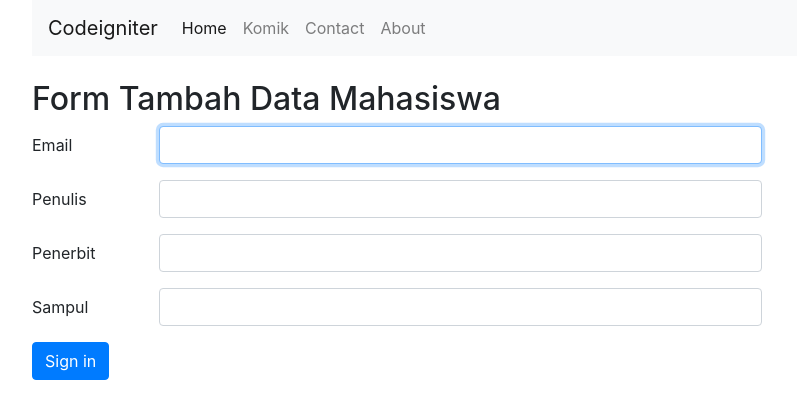
After one commit to AnasMaruf/ci8app, a CodeIgniter 4 app: template app/Views/komik/create.php in a window 1280 px wide. The commit adds this page. Shown: the top 419 px of the page, without its empty margins (53-850 px from the left). Run offline with PHP 8.4 and a stand-in for CodeIgniter, Linux system fonts and the light colour scheme; the template is opened without the code that fills it, so the values that code supplies are empty; some libraries are stand-ins or nearby versions.

Commit message:
Menambahkan method detail dan create

```diff
--- a/app/Config/Routes.php
+++ b/app/Config/Routes.php
@@ -32,6 +32,8 @@ $routes->setAutoRoute(true);
 // We get a performance increase by specifying the default
 // route since we don't have to scan directories.
 $routes->get('/', 'Pages::index');
+$routes->get('/komik/create', 'komik::create');
+$routes->get('/komik/(:any)', 'komik::detail/$1');
 
 /*
  * --------------------------------------------------------------------
--- a/app/Controllers/BaseController.php
+++ b/app/Controllers/BaseController.php
@@ -54,5 +54,6 @@ class BaseController extends Controller
 		// Preload any models, libraries, etc, here.
 		//--------------------------------------------------------------------
 		// E.g.: $this->session = \Config\Services::session();
+		session();
 	}
 }
--- /dev/null
+++ b/app/Views/komik/create.php
@@ -0,0 +1,41 @@
+<?= $this->extend('layout/template'); ?>
+<?= $this->section('content'); ?>
+<div class="container">
+    <div class="row">
+        <div class="col-8">
+            <h2 class="mt-4">Form Tambah Data Mahasiswa</h2>
+            <form action="/komik/save" method="POST">
+                <div class="form-group row">
+                    <label for="judul" class="col-sm-2 col-form-label">Email</label>
+                    <div class="col-sm-10">
+                        <input type="text" class="form-control" id="judul" name="judul" autofocus autocomplete="off">
+                    </div>
+                </div>
+                <div class="form-group row">
+                    <label for="penulis" class="col-sm-2 col-form-label">Penulis</label>
+                    <div class="col-sm-10">
+                        <input type="text" class="form-control" id="penulis" name="penulis" autofocus autocomplete="off">
+                    </div>
+                </div>
+                <div class="form-group row">
+                    <label for="penerbit" class="col-sm-2 col-form-label">Penerbit</label>
+                    <div class="col-sm-10">
+                        <input type="text" class="form-control" id="penerbit" name="penerbit" autofocus autocomplete="off">
+                    </div>
+                </div>
+                <div class="form-group row">
+                    <label for="sampul" class="col-sm-2 col-form-label">Sampul</label>
+                    <div class="col-sm-10">
+                        <input type="text" class="form-control" id="sampul" name="sampul" autofocus autocomplete="off">
+                    </div>
+                </div>
+                <div class="form-group row">
+                    <div class="col-sm-10">
+                        <button type="submit" class="btn btn-primary">Sign in</button>
+                    </div>
+                </div>
+            </form>
+        </div>
+    </div>
+</div>
+<?= $this->endSection(); ?>
--- a/public/style.css
+++ b/public/style.css
@@ -1,3 +1,11 @@
 .img {
     width: 200px;
 }
+
+.sampul {
+    width: 70px;
+}
+
+.table>tbody>tr>* {
+    vertical-align: middle;
+}
```
Also changed, not shown: app/Controllers/Komik.php (+58 -1 lines), app/Models/KomikModel.php (added, +21 -0 lines), app/Views/komik/detail.php (added, +29 -0 lines), app/Views/komik/index.php (+18 -9 lines).
